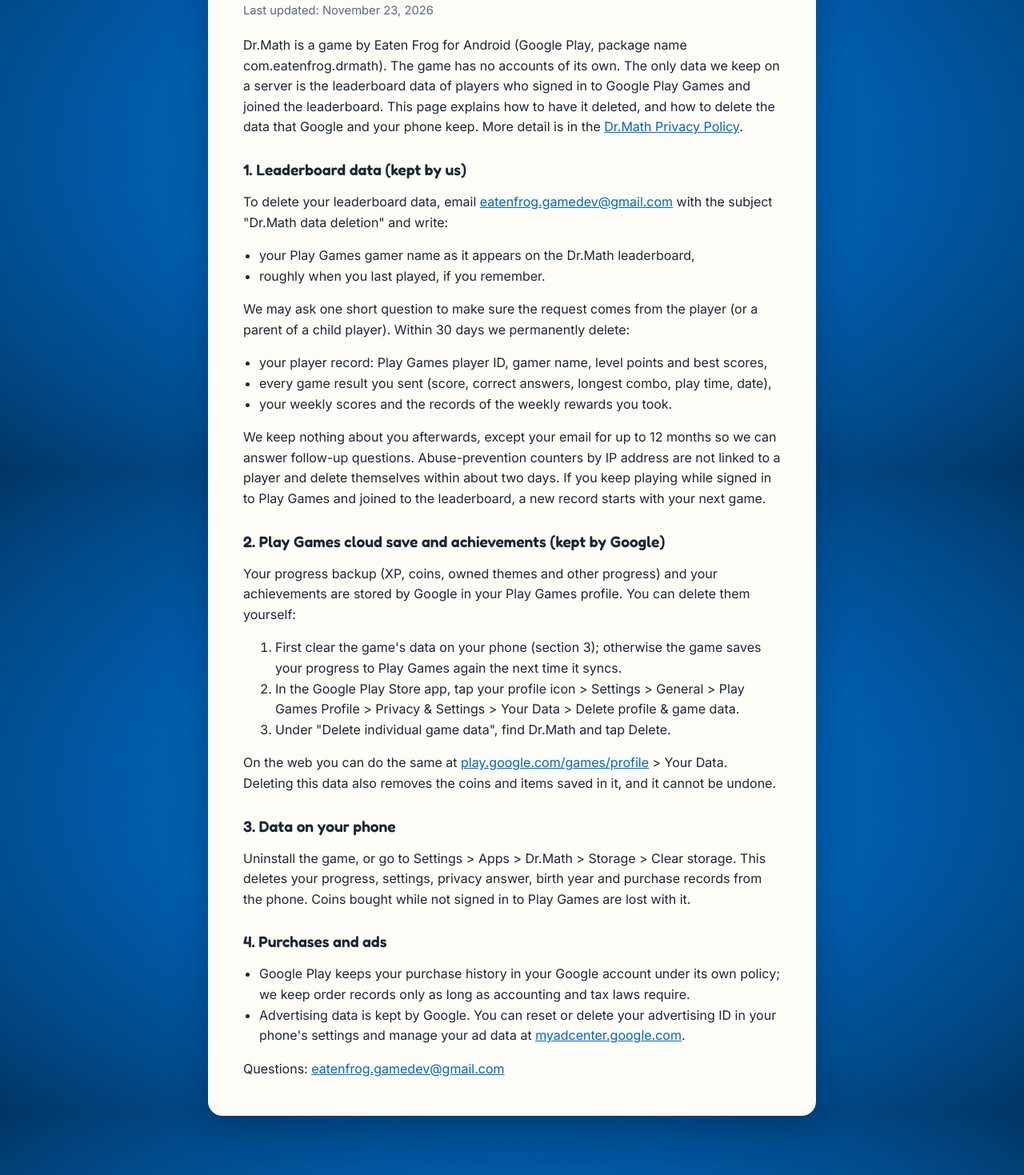
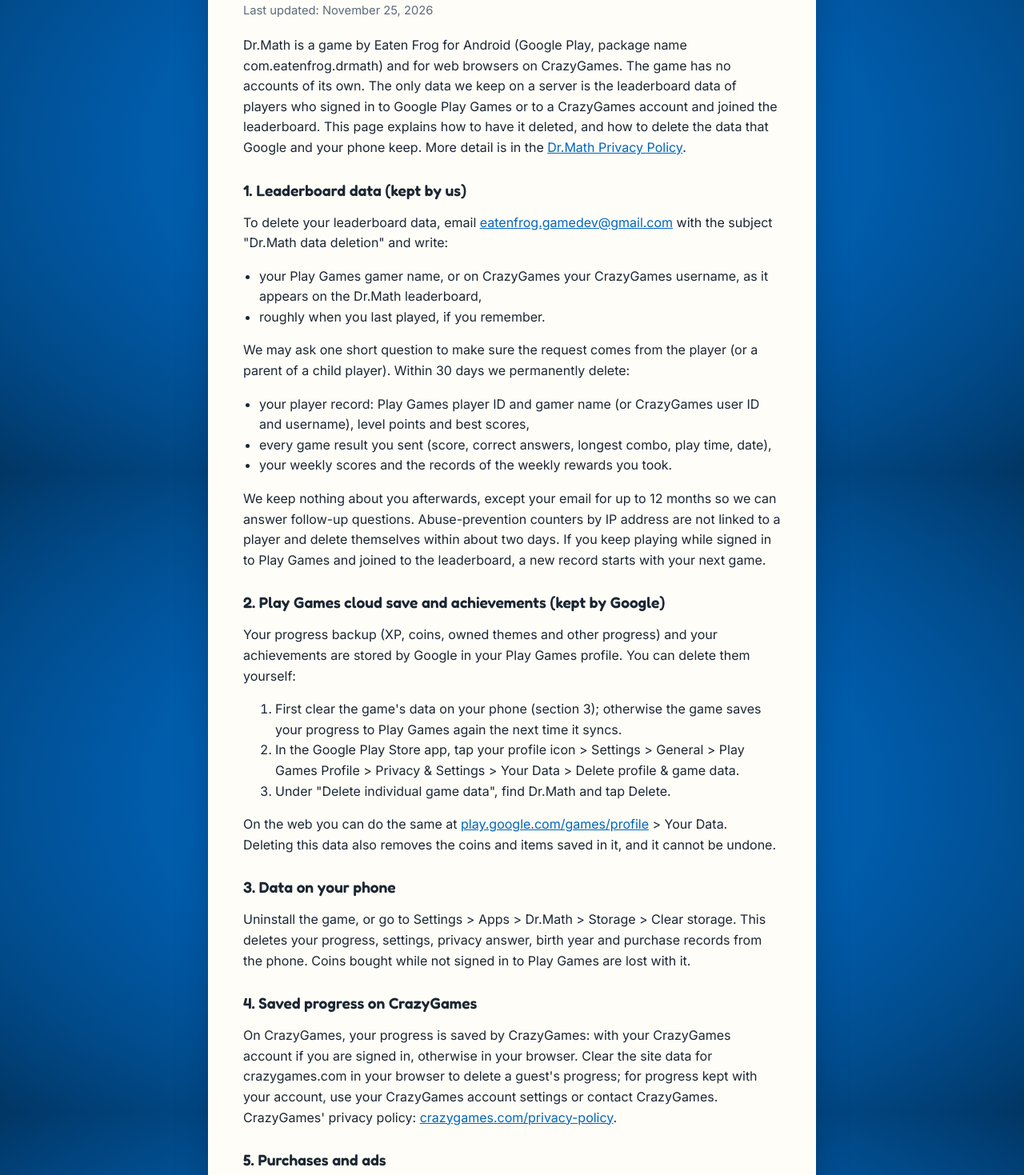
Before and after one commit to eatenfrog/eatenfrog.github.io, a plain HTML site: page dr-math/delete-data/index.html in a window 1280 px wide. Shown: the part 211-1680 px from the top of the page at 80% size. Drawn offline with Linux system fonts and the light colour scheme.

Commit message:
Add the CrazyGames web version to the Dr.Math privacy policy and data deletion page
Co-Authored-By: Claude Opus 5.5 <noreply@anthropic.com>
Claude-Session: https://claude.ai/code/session_01R8SBLsM4NBKoRdG8cijzLx

```diff
--- a/dr-math/delete-data/index.html
+++ b/dr-math/delete-data/index.html
@@ -17,19 +17,19 @@
     <nav class="crumb" aria-label="Breadcrumb"><a href="../../games/">Games</a> / <a href="../">Dr.Math</a> / Delete your data</nav>
     <article>
       <h1>Delete your Dr.Math data</h1>
-      <p class="updated">Last updated: November 23, 2026</p>
+      <p class="updated">Last updated: November 25, 2026</p>
 
-      <p>Dr.Math is a game by Eaten Frog for Android (Google Play, package name com.eatenfrog.drmath). The game has no accounts of its own. The only data we keep on a server is the leaderboard data of players who signed in to Google Play Games and joined the leaderboard. This page explains how to have it deleted, and how to delete the data that Google and your phone keep. More detail is in the <a href="../privacy/">Dr.Math Privacy Policy</a>.</p>
+      <p>Dr.Math is a game by Eaten Frog for Android (Google Play, package name com.eatenfrog.drmath) and for web browsers on CrazyGames. The game has no accounts of its own. The only data we keep on a server is the leaderboard data of players who signed in to Google Play Games or to a CrazyGames account and joined the leaderboard. This page explains how to have it deleted, and how to delete the data that Google and your phone keep. More detail is in the <a href="../privacy/">Dr.Math Privacy Policy</a>.</p>
 
       <h2 id="leaderboard">1. Leaderboard data (kept by us)</h2>
       <p>To delete your leaderboard data, email <a href="mailto:eatenfrog.gamedev@gmail.com?subject=Dr.Math%20data%20deletion">eatenfrog.gamedev@gmail.com</a> with the subject "Dr.Math data deletion" and write:</p>
       <ul>
-        <li>your Play Games gamer name as it appears on the Dr.Math leaderboard,</li>
+        <li>your Play Games gamer name, or on CrazyGames your CrazyGames username, as it appears on the Dr.Math leaderboard,</li>
         <li>roughly when you last played, if you remember.</li>
       </ul>
       <p>We may ask one short question to make sure the request comes from the player (or a parent of a child player). Within 30 days we permanently delete:</p>
       <ul>
-        <li>your player record: Play Games player ID, gamer name, level points and best scores,</li>
+        <li>your player record: Play Games player ID and gamer name (or CrazyGames user ID and username), level points and best scores,</li>
         <li>every game result you sent (score, correct answers, longest combo, play time, date),</li>
         <li>your weekly scores and the records of the weekly rewards you took.</li>
       </ul>
@@ -47,7 +47,10 @@
       <h2 id="device">3. Data on your phone</h2>
       <p>Uninstall the game, or go to Settings &gt; Apps &gt; Dr.Math &gt; Storage &gt; Clear storage. This deletes your progress, settings, privacy answer, birth year and purchase records from the phone. Coins bought while not signed in to Play Games are lost with it.</p>
 
-      <h2 id="other">4. Purchases and ads</h2>
+      <h2 id="crazygames">4. Saved progress on CrazyGames</h2>
+      <p>On CrazyGames, your progress is saved by CrazyGames: with your CrazyGames account if you are signed in, otherwise in your browser. Clear the site data for crazygames.com in your browser to delete a guest's progress; for progress kept with your account, use your CrazyGames account settings or contact CrazyGames. CrazyGames' privacy policy: <a href="https://www.crazygames.com/privacy-policy">crazygames.com/privacy-policy</a>.</p>
+
+      <h2 id="other">5. Purchases and ads</h2>
       <ul>
         <li>Google Play keeps your purchase history in your Google account under its own policy; we keep order records only as long as accounting and tax laws require.</li>
         <li>Advertising data is kept by Google. You can reset or delete your advertising ID in your phone's settings and manage your ad data at <a href="https://myadcenter.google.com">myadcenter.google.com</a>.</li>
```
Also changed, not shown: dr-math/privacy/index.html (+17 -5 lines).
